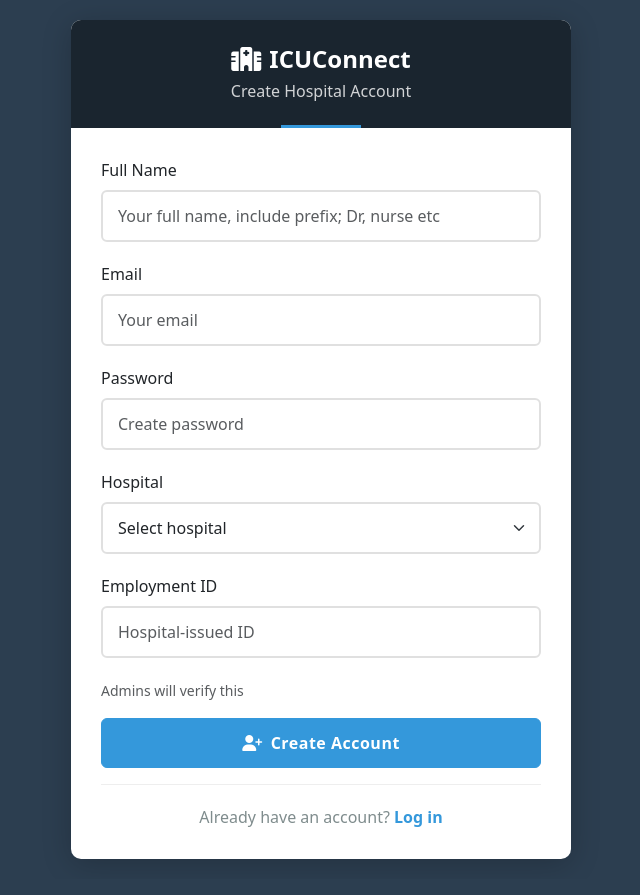
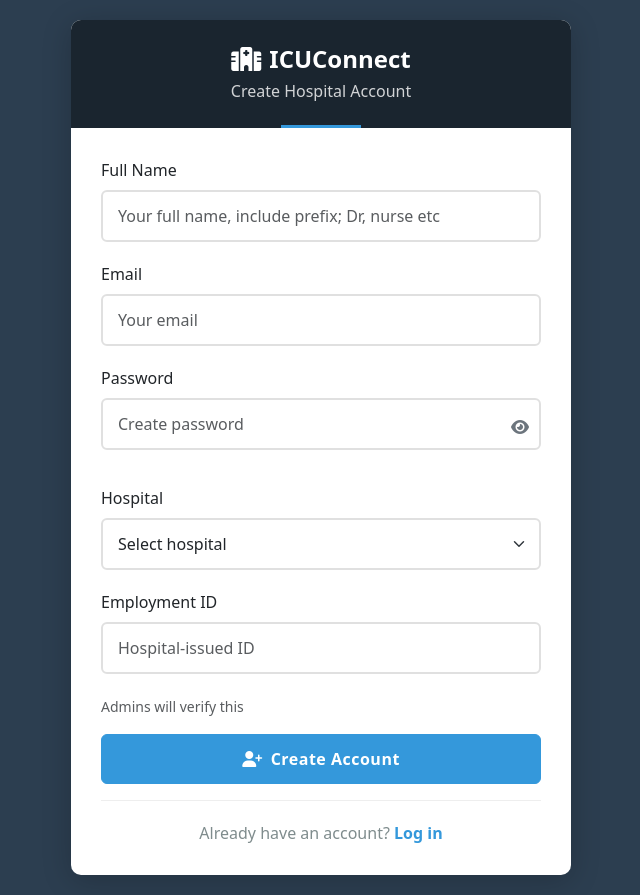
Before and after one commit to k-ganda/ICUConnect, a Flask app: page /auth/signup in a window 1280 px wide. Shown: the whole page, without its empty margins (319-959 px from the left). Before the commit the page ends 859 px from the top, so only its background shows below. Run offline with Flask 3, Linux system fonts and the light colour scheme; data comes from the database, SQL or seed files in the repository; both versions use the stored data as it was after the commit.

Commit message:
Added icon on passwords for viewing, added admins in each hospital

```diff
--- a/app/static/css/styles.css
+++ b/app/static/css/styles.css
@@ -1,4 +1,6 @@
-/* Auth Pages - Matching Dashboard Theme */
+/* =============================== */
+/* Auth Pages + Password Eye Fix   */
+/* =============================== */
 .auth-container {
 	background-color: #2c3e50;
 	min-height: 100vh;
@@ -93,6 +95,107 @@
 	box-shadow: 0 5px 15px rgba(0, 0, 0, 0.1);
 }
 
+/* ============================== */
+/* PASSWORD FIELD W/ EYE ICON
+/* ============================== */
+.input-group {
+	position: relative;
+}
+
+#signupPassword {
+	padding-right: 42px;
+	border-radius: 6px;
+}
+
+#toggleSignupPassword {
+	position: absolute;
+	top: 40%;
+	right: 12px;
+	transform: translateY(-50%);
+	border: none;
+	background: transparent !important;
+	box-shadow: none !important;
+	z-index: 5;
+	padding: 0;
+	cursor: pointer;
+	height: 100%;
+	display: flex;
+	align-items: center;
+	justify-content: center;
+}
+
+#toggleSignupPassword i {
+	color: #6c757d;
+	font-size: 1rem;
+}
+
+#toggleSignupPassword:hover i {
+	color: #495057;
+}
+
+#signupPassword {
+	padding-right: 42px;
+	border-radius: 6px;
+}
+
+#toggleSignupPassword {
+	position: absolute;
+	top: 40%;
+	right: 12px;
+	transform: translateY(-50%);
+	border: none;
+	background: transparent !important;
+	box-shadow: none !important;
+	z-index: 5;
+	padding: 0;
+	cursor: pointer;
+	height: 100%;
+	display: flex;
+	align-items: center;
+	justify-content: center;
+}
+
+#toggleSignupPassword i {
+	color: #6c757d;
+	font-size: 1rem;
+}
+
+#toggleSignupPassword:hover i {
+	color: #495057;
+}
+
+#loginPassword {
+	padding-right: 42px;
+	border-radius: 6px;
+}
+
+#toggleLoginPassword {
+	position: absolute;
+	top: 50%;
+	right: 12px;
+	transform: translateY(-50%);
+	border: none;
+	background: transparent !important;
+	box-shadow: none !important;
+	z-index: 5;
+	padding: 0;
+	cursor: pointer;
+	height: 100%;
+	display: flex;
+	align-items: center;
+	justify-content: center;
+}
+
+#toggleLoginPassword i {
+	color: #6c757d;
+	font-size: 1rem;
+}
+
+#toggleLoginPassword:hover i {
+	color: #495057;
+}
+
+/* ============================== */
 .auth-footer {
 	text-align: center;
 	margin-top: 20px;
@@ -116,7 +219,6 @@
 	.auth-container {
 		padding: 15px;
 	}
-
 	.auth-body {
 		padding: 20px;
 	}
--- a/app/templates/auth/signup.html
+++ b/app/templates/auth/signup.html
@@ -32,12 +32,22 @@ content %}
 				</div>
 				<div class="mb-3">
 					<label class="form-label">Password</label>
+					<div class="input-group">
 						<input
 							type="password"
 							class="form-control"
 							placeholder="Create password"
 							name="password"
+							id="signupPassword"
 							required />
+						<button
+							type="button"
+							id="toggleSignupPassword"
+							tabindex="-1"
+							aria-label="Toggle password visibility">
+							<i class="fas fa-eye"></i>
+						</button>
+					</div>
 				</div>
 				<div class="mb-3">
 					<label class="form-label">Hospital</label>
@@ -111,6 +121,35 @@ content %}
 </div>
 {% endif %} {% endblock %} {% block scripts %} {{ super() }}
 <script>
+	// Password toggle functionality
+	   function setupPasswordToggle(buttonId, inputId) {
+	       const toggleButton = document.getElementById(buttonId);
+	       const passwordInput = document.getElementById(inputId);
+
+	       toggleButton.addEventListener('click', function() {
+	           const type = passwordInput.getAttribute('type') === 'password' ? 'text' : 'password';
+	           passwordInput.setAttribute('type', type);
+
+	           // Toggle eye icon
+	           const icon = this.querySelector('i');
+	           icon.classList.toggle('fa-eye');
+	           icon.classList.toggle('fa-eye-slash');
+	       });
+	   }
+
+	   document.addEventListener('DOMContentLoaded', function() {
+	       // Initialize for login form
+	       if (document.getElementById('toggleLoginPassword')) {
+	           setupPasswordToggle('toggleLoginPassword', 'loginPassword');
+	       }
+
+	       // Initialize for signup form
+	       if (document.getElementById('toggleSignupPassword')) {
+	           setupPasswordToggle('toggleSignupPassword', 'signupPassword');
+	       }})
+
+
+
 		document.addEventListener('DOMContentLoaded', function() {
 		    // Show modal if success
 		    {% if show_success_modal %}
```
Also changed, not shown: app/routes/main.py (+16 -9 lines), app/templates/auth/login.html (+46 -6 lines), instance/icuconnect.db. Lines whose indentation alone changed are shown as unchanged.
